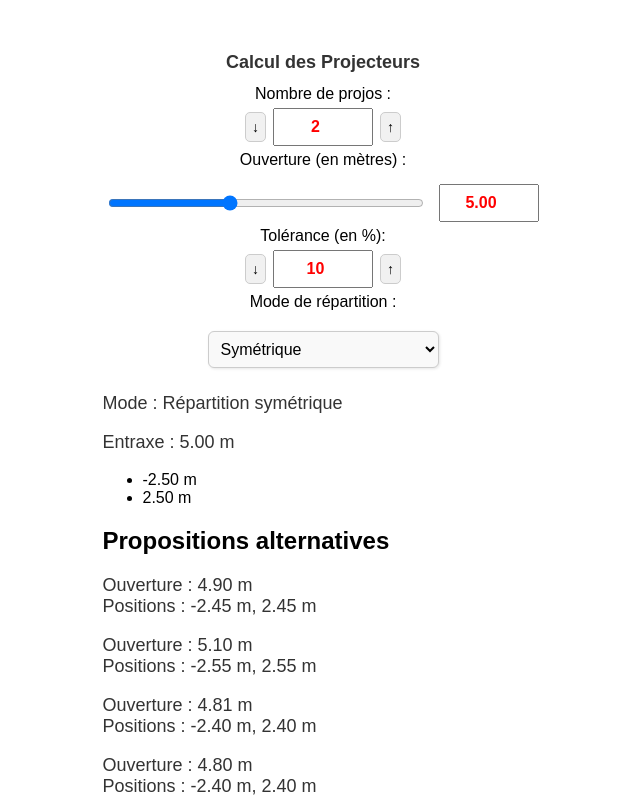
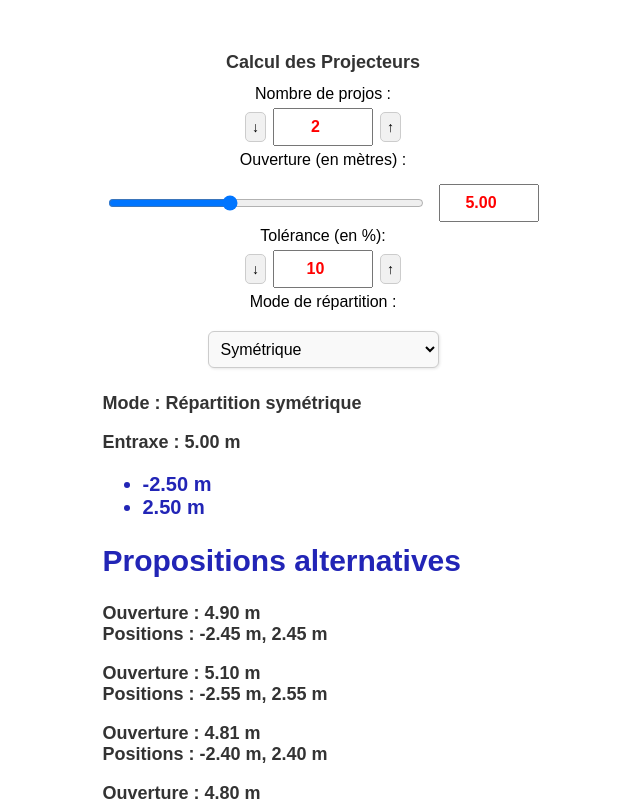
Before and after one commit to Ojkish/Repartition-symetrique, a plain HTML site: page index.html in a window 1280 px wide. Shown: the top 801 px of the page, without its empty margins (317-957 px from the left). Drawn offline with Linux system fonts and the light colour scheme.

Commit message:
Update index.html

```diff
--- a/index.html
+++ b/index.html
@@ -48,6 +48,9 @@
         .result, .suggestions {
             margin-top: 20px;
             text-align: left;
+            font-weight: bold; /* Gras */
+            color: #2225b6; /* Bleu */
+            font-size: 20px;
         }
 
         .range-container {
@@ -145,7 +148,7 @@
         let lastTouchTime = 0;
         document.addEventListener('touchend', function (e) {
             const now = new Date().getTime();
-            if (now - lastTouchTime <= 300) {
+            if (now - lastTouchTime <= 100) {
                 e.preventDefault();
             }
             lastTouchTime = now;
```
